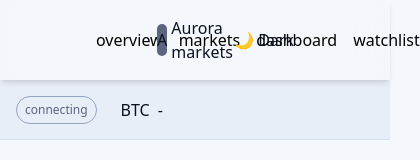
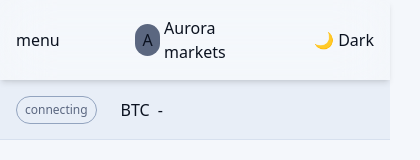
Before and after one commit to masoumehKianfar/crypto-dashboard, a Next.js app: page / in a window 390 px wide. Shown: the top 160 px of the page, 420 px wide, since content can reach past the window. Built offline with nearby package versions, Linux system fonts and the light colour scheme.

Commit message:
fix header component responsive style

```diff
--- a/src/components/organisms/header/index.tsx
+++ b/src/components/organisms/header/index.tsx
@@ -8,8 +8,8 @@ const HeaderComponent = () => {
   const pathname = usePathname();
 
   return (
-    <div className="sticky top-0 z-50 flex justify-between items-center h-[80px] px-24 backdrop-blur-xl shadow-md dark:shadow-white/10">
-      <div className="flex items-center justify-start gap-4 w-1/3">
+    <div className="w-full sticky top-0 z-50 flex justify-between items-center h-[80px] lg:px-24 px-4 backdrop-blur-xl shadow-md dark:shadow-white/10">
+      <div className="lg:flex items-center justify-start  w-1/3 hidden">
         {headerRoots.map((item) => (
           <NavLinksComponent
             href={item.href}
@@ -19,6 +19,10 @@ const HeaderComponent = () => {
             {item.title}
           </NavLinksComponent>
         ))}
+      </div>
+
+      <div className="flex lg:hidden items-center justify-start w-1/3">
+        menu
       </div>
 
       <div className="flex items-center justify-center w-1/3">
```
